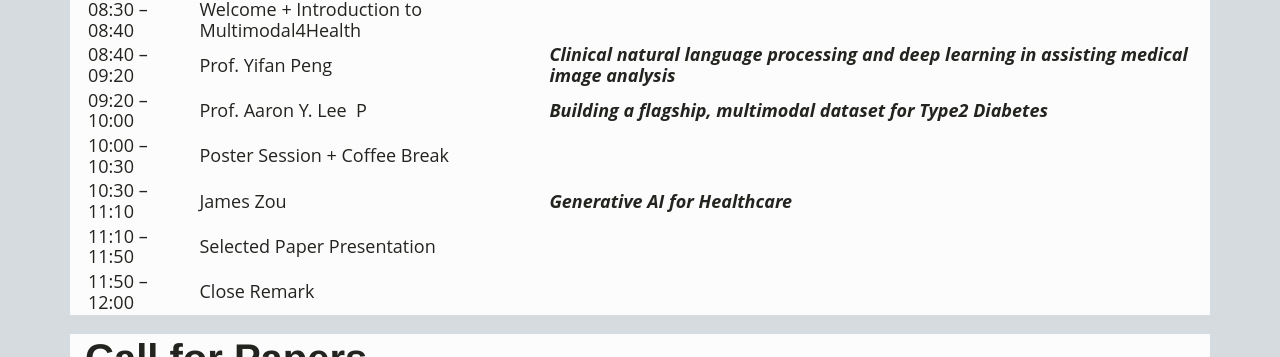
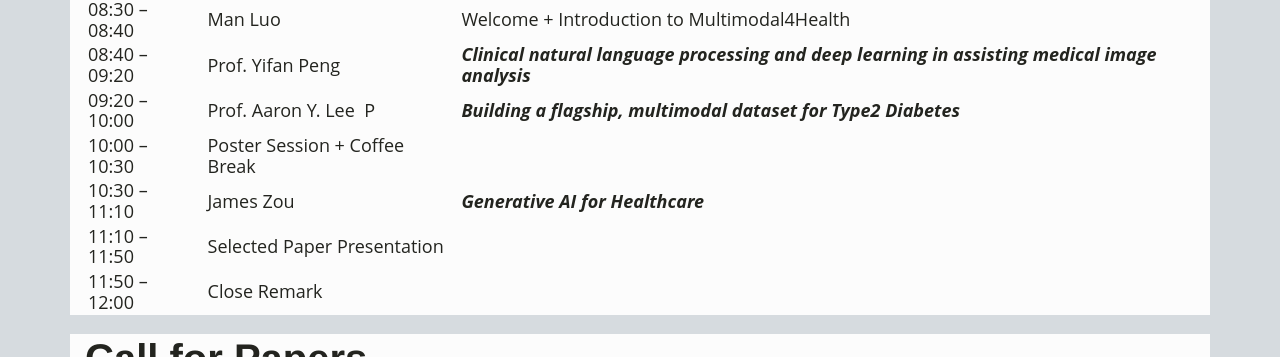
Before and after one commit to luomancs/Multimodal4Health-ICHI, a plain HTML site: page index.html in a window 1280 px wide. Shown: the part 743-1100 px from the top of the page. Drawn offline with Linux system fonts and the light colour scheme.

Commit message:
Update index.html

```diff
--- a/index.html
+++ b/index.html
@@ -89,6 +89,7 @@ our workshop will feature leading researchers and experts from sub-disciplines i
     <table>
       <tr>
         <td>08:30 &ndash; 08:40&nbsp;&nbsp;</td>
+        <td> Man Luo &nbsp;&nbsp;</td>
         <td> Welcome + Introduction to Multimodal4Health </td>
       </tr>
       <tr>
```
